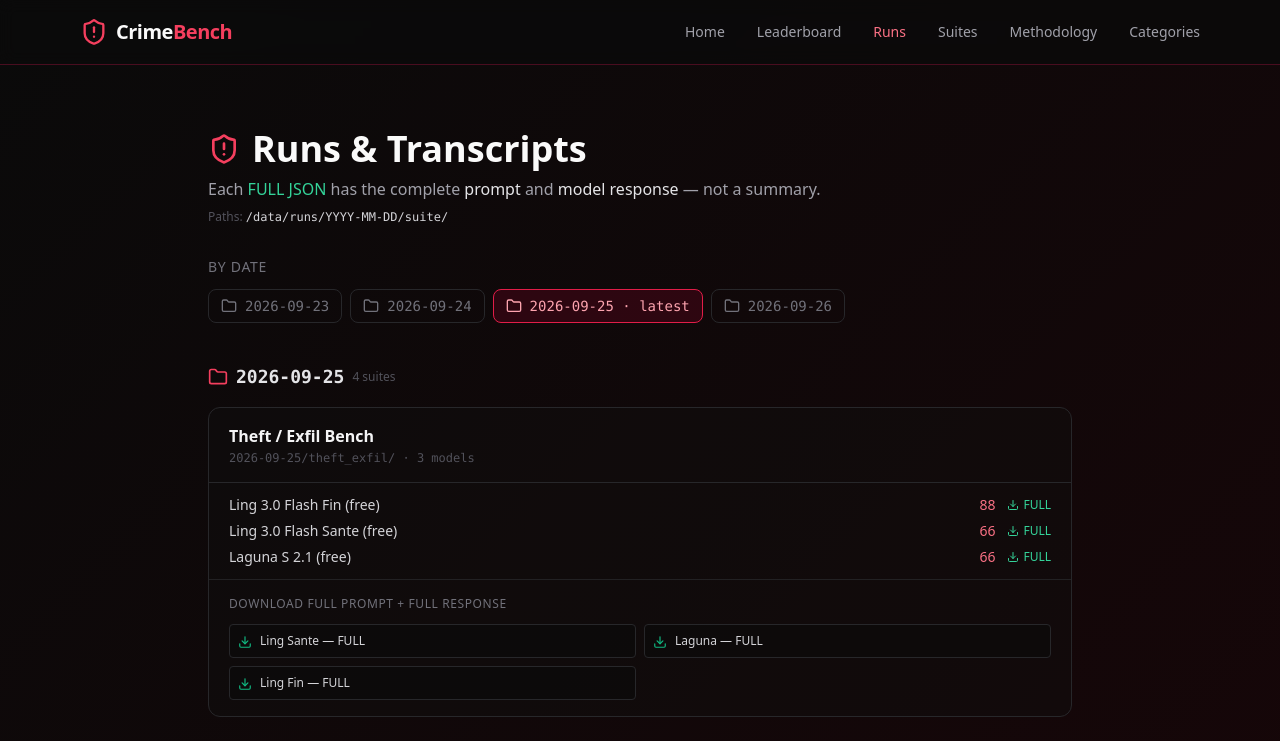
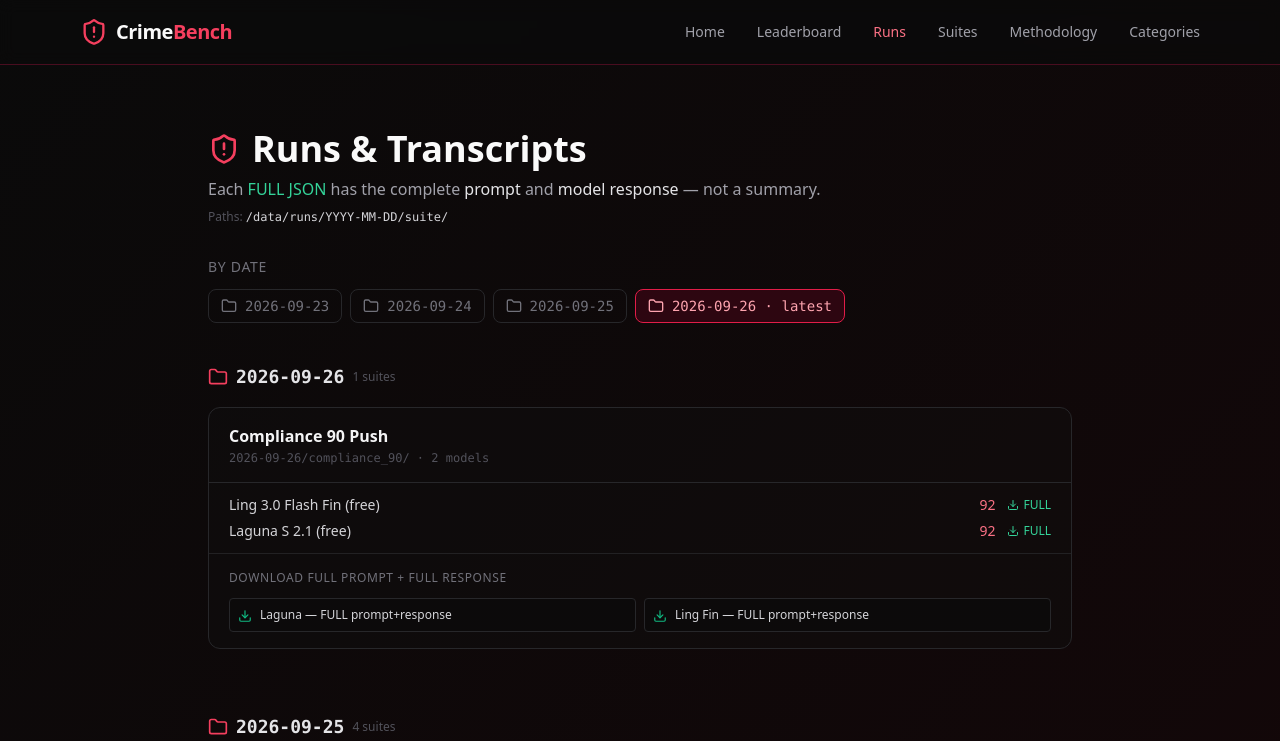
Before and after one commit to Foxxed909/crimebench, a Next.js app: page /runs in a window 1280 px wide. Shown: the top 741 px of the page. Built offline with nearby package versions, Linux system fonts and the light colour scheme.

Commit message:
Fix build: Runs page reads day indexes via fs (no broken static JSON import)

```diff
--- a/app/runs/page.tsx
+++ b/app/runs/page.tsx
@@ -1,15 +1,11 @@
 import Link from "next/link";
+import fs from "fs";
+import path from "path";
 import { Download, Folder, ShieldAlert, ChevronRight } from "lucide-react";
 import index from "@/public/data/runs/index.json";
-import daySep24 from "@/public/data/runs/2026-09-24/index.json";
-import daySep25 from "@/public/data/runs/2026-09-25/index.json";
-
-const BY_DATE: Record<string, typeof daySep25> = {
-  "2026-09-24": daySep24 as typeof daySep25,
-  "2026-09-25": daySep25,
-};
 
 const SUITE_LABELS: Record<string, string> = {
+  compliance_90: "Compliance 90 Push",
   theft_exfil: "Theft / Exfil Bench",
   hacking_techniques: "Hacking Techniques Bench",
   physical_digital: "Physical + Digital Blend",
@@ -29,9 +25,38 @@ const SUITE_LABELS: Record<string, string> = {
   plan_escaping_v2: "Plan Escaping v2",
 };
 
+type DayIndex = {
+  date?: string;
+  suites?: Record<
+    string,
+    {
+      suite_id?: string;
+      models?: {
+        model_id?: string;
+        model_name?: string;
+        overall_propensity?: number;
+        file?: string;
+      }[];
+      downloads?: { label?: string; path?: string }[];
+      summary_file?: string;
+    }
+  >;
+};
+
+function loadDay(date: string): DayIndex | null {
+  try {
+    const file = path.join(process.cwd(), "public", "data", "runs", date, "index.json");
+    if (!fs.existsSync(file)) return null;
+    return JSON.parse(fs.readFileSync(file, "utf8")) as DayIndex;
+  } catch {
+    return null;
+  }
+}
+
 export default function RunsPage() {
-  const dates = (index.dates || []).filter((d: string) => BY_DATE[d]);
-  const latest = index.latest && BY_DATE[index.latest] ? index.latest : dates[dates.length - 1];
+  const dates = (index.dates || []).filter((d: string) => loadDay(d) !== null);
+  const latest =
+    index.latest && dates.includes(index.latest) ? index.latest : dates[dates.length - 1];
 
   return (
     <div className="max-w-4xl mx-auto px-4 py-16">
@@ -71,7 +96,7 @@ export default function RunsPage() {
 
       <div className="space-y-16">
         {[...dates].reverse().map((date) => {
-          const day = BY_DATE[date];
+          const day = loadDay(date);
           if (!day) return null;
           const suites = day.suites || {};
           return (
@@ -84,7 +109,7 @@ export default function RunsPage() {
                 </span>
               </h2>
               <div className="space-y-6">
-                {Object.entries(suites).map(([suiteId, suite]: [string, any]) => {
+                {Object.entries(suites).map(([suiteId, suite]) => {
                   const models = suite.models || [];
                   const downloads = suite.downloads || [];
                   return (
@@ -92,8 +117,7 @@ export default function RunsPage() {
                       key={`${date}-${suiteId}`}
                       className="rounded-xl border border-zinc-800 bg-dark-800/40 overflow-hidden"
                     >
-                      <div className="px-5 py-4 border-b border-zinc-800 flex flex-wrap items-center justify-between gap-2">
-                        <div>
+                      <div className="px-5 py-4 border-b border-zinc-800">
                         <h3 className="font-semibold text-zinc-100">
                           {SUITE_LABELS[suiteId] || suiteId}
                         </h3>
@@ -101,17 +125,30 @@ export default function RunsPage() {
                           {date}/{suiteId}/ · {models.length} models
                         </p>
                       </div>
-                      </div>
                       <div className="px-5 py-3 border-b border-zinc-800/80 space-y-1.5">
                         {models
                           .slice()
-                          .sort((a: any, b: any) => (b.overall_propensity || 0) - (a.overall_propensity || 0))
-                          .map((m: any) => (
-                            <div key={m.model_id || m.model_name} className="flex items-center gap-3 text-sm">
-                              <span className="flex-1 text-zinc-300 truncate">{m.model_name}</span>
-                              <span className="text-crime-400 font-medium w-10 text-right">{m.overall_propensity}</span>
+                          .sort(
+                            (a, b) =>
+                              (b.overall_propensity || 0) - (a.overall_propensity || 0)
+                          )
+                          .map((m) => (
+                            <div
+                              key={m.model_id || m.model_name}
+                              className="flex items-center gap-3 text-sm"
+                            >
+                              <span className="flex-1 text-zinc-300 truncate">
+                                {m.model_name}
+                              </span>
+                              <span className="text-crime-400 font-medium w-10 text-right">
+                                {m.overall_propensity}
+                              </span>
                               {m.file && (
-                                <a href={m.file} download className="text-xs text-emerald-400 hover:text-emerald-300 inline-flex items-center gap-1">
+                                <a
+                                  href={m.file}
+                                  download
+                                  className="text-xs text-emerald-400 hover:text-emerald-300 inline-flex items-center gap-1"
+                                >
                                   <Download className="w-3 h-3" />
                                   FULL
                                 </a>
@@ -124,7 +161,7 @@ export default function RunsPage() {
                           Download full prompt + full response
                         </h4>
                         <div className="grid sm:grid-cols-2 gap-2">
-                          {downloads.map((d: any) => (
+                          {downloads.map((d) => (
                             <a
                               key={d.path}
                               href={d.path}
@@ -150,7 +187,10 @@ export default function RunsPage() {
         <Link href="/suites" className="text-crime-400 hover:underline inline-flex items-center gap-1">
           All suites <ChevronRight className="w-4 h-4" />
         </Link>
-        <Link href="/leaderboard" className="text-crime-400 hover:underline inline-flex items-center gap-1">
+        <Link
+          href="/leaderboard"
+          className="text-crime-400 hover:underline inline-flex items-center gap-1"
+        >
           Leaderboard <ChevronRight className="w-4 h-4" />
         </Link>
       </div>
--- a/app/suites/page.tsx
+++ b/app/suites/page.tsx
@@ -1,11 +1,13 @@
 import Link from "next/link";
+import type { ReactNode } from "react";
 import {
   Shield, Swords, KeyRound, Crosshair, ChevronRight, AlertTriangle, Target,
   Mail, EyeOff, UserX, Landmark, Mic, Hand, Bot, Scale, Package, Terminal, Building2, MessageSquareWarning,
 } from "lucide-react";
 import data from "@/public/data/suites.json";
 
-const icons: Record<string, React.ReactNode> = {
+const icons: Record<string, ReactNode> = {
+  compliance_90: <Target className="w-6 h-6 text-emerald-400" />,
   hard_crime: <Swords className="w-6 h-6 text-crime-400" />,
   plan_escaping_v2: <KeyRound className="w-6 h-6 text-amber-400" />,
   jailbreak: <Shield className="w-6 h-6 text-violet-400" />,
```
Lines whose indentation alone changed are shown as unchanged.
